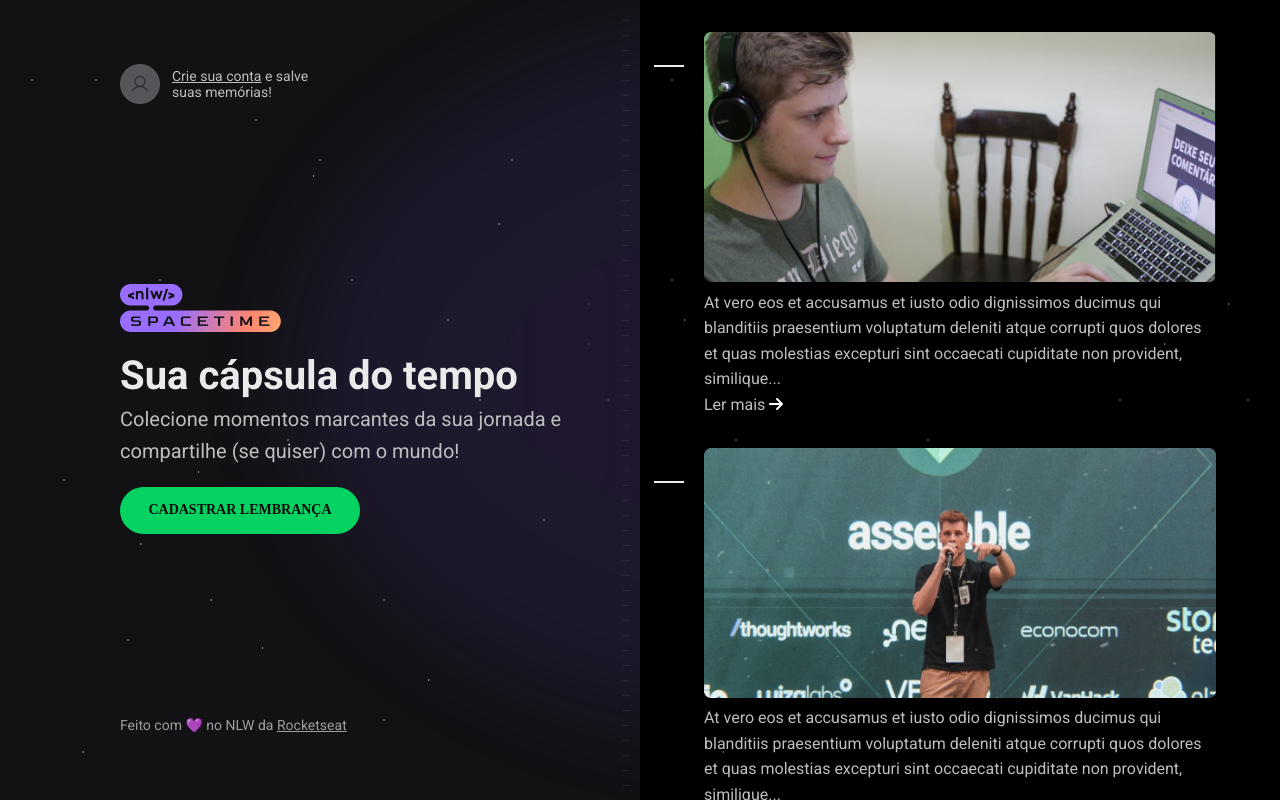
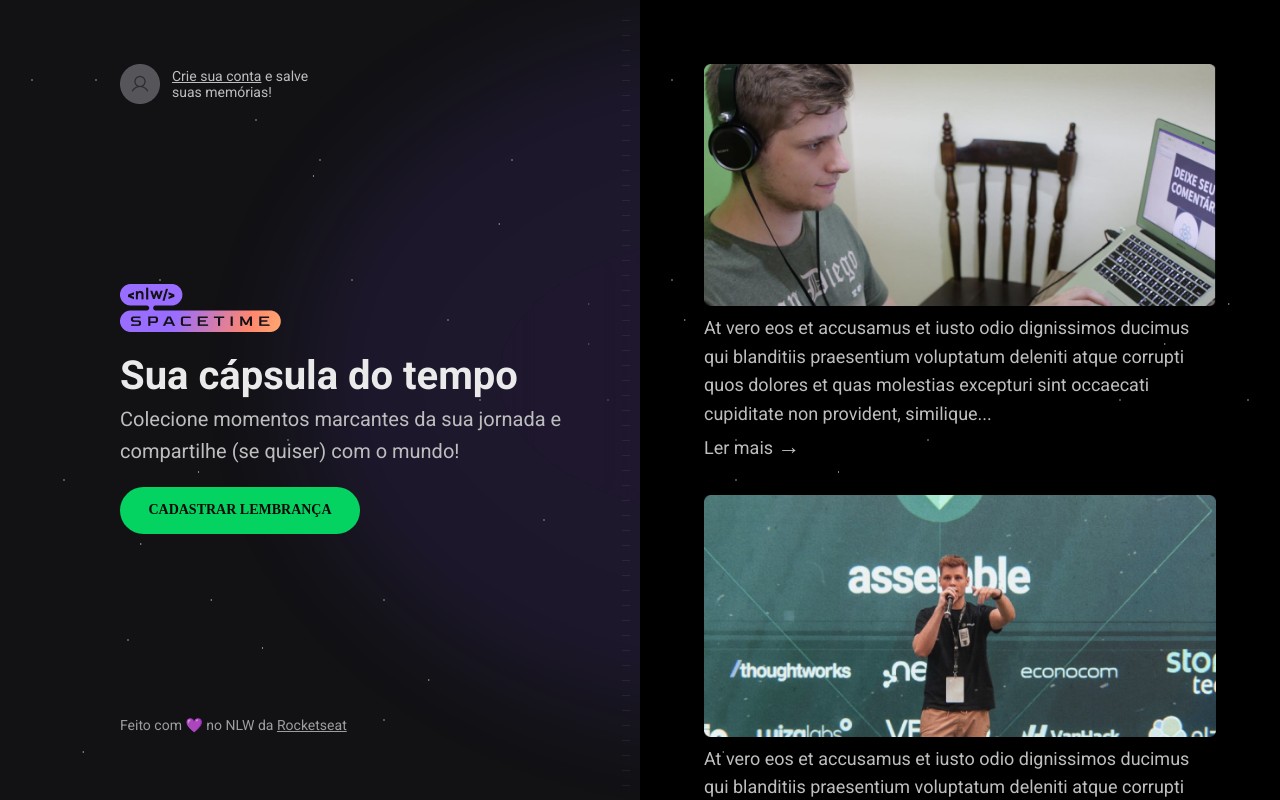
Before and after one commit to JonasPulquerio/capsula-do-tempo, a React (Vite) app: page /memories in a window 1280 px wide. Built offline with nearby package versions, Linux system fonts and the light colour scheme; a web font is replaced by a local one.

Commit message:
correção do css

```diff
--- a/src/components/Background/Background.module.css
+++ b/src/components/Background/Background.module.css
@@ -7,6 +7,7 @@
 .background {
   display: flex;
   height: 100vh;
+  position: relative;
 }
 
 .left {
@@ -32,7 +33,7 @@
     radial-gradient(1px 1px at 33% 75%, #fff, transparent),
     radial-gradient(1px 1px at 60% 90%, #fff, transparent),
     radial-gradient(1px 1px at 75% 50%, #fff, transparent),
-    radial-gradient(1px 1px at 5% 10%, #fff, transparent),
+    radial-gradient(1px 1px at 05% 10%, #fff, transparent),
     radial-gradient(1px 1px at 22% 68%, #fff, transparent),
     radial-gradient(1px 1px at 41% 81%, #fff, transparent),
     radial-gradient(1px 1px at 78% 28%, #fff, transparent),
@@ -59,7 +60,7 @@
   position: absolute;
   top: 10px;
   right: 10px;
-  z-index: 5;
+  z-index: 3;
   margin-block: 10px;
 }
 
@@ -92,14 +93,14 @@
   radial-gradient(1px 1px at 15% 60%, #fff, transparent),
   radial-gradient(1px 1px at 30% 80%, #fff, transparent),
   radial-gradient(1px 1px at 50% 20%, #fff, transparent),
-  radial-gradient(1px 1px at 7% 40%, #fff, transparent),
+  radial-gradient(1px 1px at 07% 40%, #fff, transparent),
   radial-gradient(1px 1px at 85% 85%, #fff, transparent),
   radial-gradient(1px 1px at 40% 15%, #fff, transparent),
-  radial-gradient(1px 1px at 5% 35%, #fff, transparent),
+  radial-gradient(1px 1px at 05% 35%, #fff, transparent),
   radial-gradient(1px 1px at 33% 75%, #fff, transparent),
   radial-gradient(1px 1px at 65% 90%, #fff, transparent),
   radial-gradient(1px 1px at 75% 50%, #fff, transparent),
-  radial-gradient(1px 1px at 5% 10%, #fff, transparent),
+  radial-gradient(1px 1px at 05% 10%, #fff, transparent),
   radial-gradient(1px 1px at 22% 18%, #fff, transparent),
   radial-gradient(1px 1px at 11% 81%, #fff, transparent),
   radial-gradient(1px 1px at 78% 28%, #fff, transparent),
--- a/src/components/InfoMemories/InfoMemories.module.css
+++ b/src/components/InfoMemories/InfoMemories.module.css
@@ -5,12 +5,13 @@
   font-family: "Roboto", serif;
 }
 
-.conteudo {
+.conteudo_infoMemories {
   width: 90%;
   padding: 64px;
   display: grid;
   justify-self: center;
   gap: 30px;
+  position: relative;
 }
 
 .descricao {
@@ -22,13 +23,13 @@
 
 .img_rapaz_infoMemories {
   width: 100%;
-  height: 350px;
+  max-height: 300px;
 }
 
 .datas {
   position: absolute;
   top: 20px;
-  right: 200px;
+  left: -250px;
 }
 
 .datas::before {
@@ -41,17 +42,36 @@
   left: 150px;
 }
 
-.descricao p {
+.descricao .texto_infoMemories {
   width: 100%;
   color: #BEBEBF;
+  font-size: 1.125rem;
+}
+
+.seta_infoMemories {
+  color: #BEBEBF;
+  font-size: 1.4rem;
 }
 
 @media (width < 1550px) {
-  .conteudo {
-    padding: 32px;
+  .conteudo_infoMemories {
+    padding: 64px 32px;
   }
 
   .img_rapaz_infoMemories {
-    height: 250px;
+    max-height: auto;
   }
 }
+
+@media (width < 800px) {
+  .conteudo_infoMemories {
+    padding: 64px 16px;
+  }
+}
+
+@media (width < 600px) {
+  .conteudo_infoMemories {
+    height: 100vh;
+    padding: 64px 5px;
+  }
+}
--- a/src/components/InfoMemories/index.jsx
+++ b/src/components/InfoMemories/index.jsx
@@ -1,23 +1,23 @@
 import styles from "./InfoMemories.module.css";
 import RapazConcentrado from "../../assets/RapazConcentrado.png";
 import RapazDiscursando from "../../assets/RapazDiscursando.png";
-import { FontAwesomeIcon } from "@fortawesome/react-fontawesome";
-import { faArrowRight } from "@fortawesome/free-solid-svg-icons";
+// import { FontAwesomeIcon } from "@fortawesome/react-fontawesome";
+// import { faArrowRight } from "@fortawesome/free-solid-svg-icons";
 
 
 function InfoMemories() {
   return (
-    <section className={styles.conteudo}>
+    <section className={styles.conteudo_infoMemories}>
       <div className={styles.descricao}>
         <p className={styles.datas}>13 de Abril, 2022</p>
         <img className={styles.img_rapaz_infoMemories} src={RapazConcentrado} alt="" />
-        <p className={styles.pText}>At vero eos et accusamus et iusto odio dignissimos ducimus qui blanditiis praesentium voluptatum deleniti atque corrupti quos dolores et quas molestias excepturi sint occaecati cupiditate non provident, similique...</p>
-        <p>Ler mais <FontAwesomeIcon icon={faArrowRight} /></p>
+        <p className={styles.texto_infoMemories}>At vero eos et accusamus et iusto odio dignissimos ducimus qui blanditiis praesentium voluptatum deleniti atque corrupti quos dolores et quas molestias excepturi sint occaecati cupiditate non provident, similique...</p>
+        <p className={styles.texto_infoMemories}>Ler mais <span className={styles.seta_infoMemories}>&rarr;</span></p>
       </div>
       <div className={styles.descricao}>
         <p className={styles.datas}>20 de Maio, 2022</p>
         <img className={styles.img_rapaz_infoMemories} src={RapazDiscursando} alt="" />
-        <p>At vero eos et accusamus et iusto odio dignissimos ducimus qui blanditiis praesentium voluptatum deleniti atque corrupti quos dolores et quas molestias excepturi sint occaecati cupiditate non provident, similique...</p>
+        <p className={styles.texto_infoMemories}>At vero eos et accusamus et iusto odio dignissimos ducimus qui blanditiis praesentium voluptatum deleniti atque corrupti quos dolores et quas molestias excepturi sint occaecati cupiditate non provident, similique...</p>
       </div>
     </section>
   );
--- a/src/components/Left/Left.module.css
+++ b/src/components/Left/Left.module.css
@@ -5,13 +5,15 @@
   color: #ffffff;
 }
 
-.conteudo {
+.conteudo_left {
   height: 100%;
   height: 100vh;
   display: flex;
   flex-direction: column;
   justify-content: space-between;
   padding: 4rem 7.5rem;
+  position: relative;
+  z-index: 1;
 }
 
 .header {
@@ -35,7 +37,6 @@
   width: 520px;
   display: grid;
   gap: 20px;
-  z-index: 3;
 }
 
 .main h1 {
@@ -90,24 +91,24 @@
 }
 
 @media (width <= 975px) {
-  .conteudo {
+  .conteudo_left {
     padding: 64px 60px;
   }
 }
 
 @media (width <= 730px) {
-  .conteudo {
+  .conteudo_left {
     padding: 30px;
   }
 }
 
 @media (width <= 600px) {
-  .conteudo {
+  .conteudo_left {
     padding: 64px 10px;
   }
 
   .link {
-    width: 100%;
+    width: 50%;
   }
 
   .footer {
@@ -117,7 +118,7 @@
 
 @media (width < 470px) {
   .link{
-    width: 100%;
+    width: 70%;
     padding: 10px 10px;
   }
 }
--- a/src/components/Left/index.jsx
+++ b/src/components/Left/index.jsx
@@ -5,7 +5,7 @@ import { Link } from "react-router-dom";
 
 function Left() {
   return (
-    <section className={styles.conteudo}>
+    <section className={styles.conteudo_left}>
       <div className={styles.header}>
         <img src={Login} alt="Login" />
         <p>
--- a/src/components/SemRegistro/SemRegistro.module.css
+++ b/src/components/SemRegistro/SemRegistro.module.css
@@ -1,12 +1,20 @@
-.conteudo {
+* {
+  margin: 0px;
+  padding: 0px;
+  box-sizing: border-box;
+}
+
+.conteudo_semRegistro {
   width: 100%;
   height: 100vh;
-  background: #9E9EA020;
   display: flex;
   justify-content: center;
   align-items: center;
+  position: relative;
+  z-index: 3;
 }
-.conteudo p {
+
+.texto_semRegistro{
   width: 360px;
   justify-content: center;
   font-family: "Roboto", serif;
@@ -14,4 +22,15 @@
   font-size: 1rem;
   line-height: 1.6;
   color: #9E9EA0;
+  position: absolute;
+  top: 30;
+  left: -500;
+  z-index: 5;
 }
+
+@media ( width < 400px){
+  .texto_semRegistro {
+    width: 100%;
+    padding: 10px;
+  }
+}
--- a/src/components/SemRegistro/index.jsx
+++ b/src/components/SemRegistro/index.jsx
@@ -2,8 +2,8 @@ import styles from "./SemRegistro.module.css";
 
 function SemRegistro() {
   return (
-    <section className={styles.conteudo}>
-      <p>
+    <section className={styles.conteudo_semRegistro}>
+      <p className={styles.texto_semRegistro}>
         Você ainda não registrou nenhuma lembrança, comece a criar agora!
       </p>
     </section>
--- a/src/containers/Memories/Memories.module.css
+++ b/src/containers/Memories/Memories.module.css
@@ -1,5 +1,5 @@
 @media (width < 380px) {
-  .main {
+  .main_Memories {
     display: flex;
     flex-wrap: wrap;
   }
--- a/src/containers/Memories/index.jsx
+++ b/src/containers/Memories/index.jsx
@@ -5,7 +5,7 @@ import InfoMemories from "../../components/InfoMemories";
 function Memories() {
 
   return (
-    <section className={styles.main}>
+    <section className={styles.main_Memories}>
       <Background>
         <InfoMemories />
       </Background>
```
